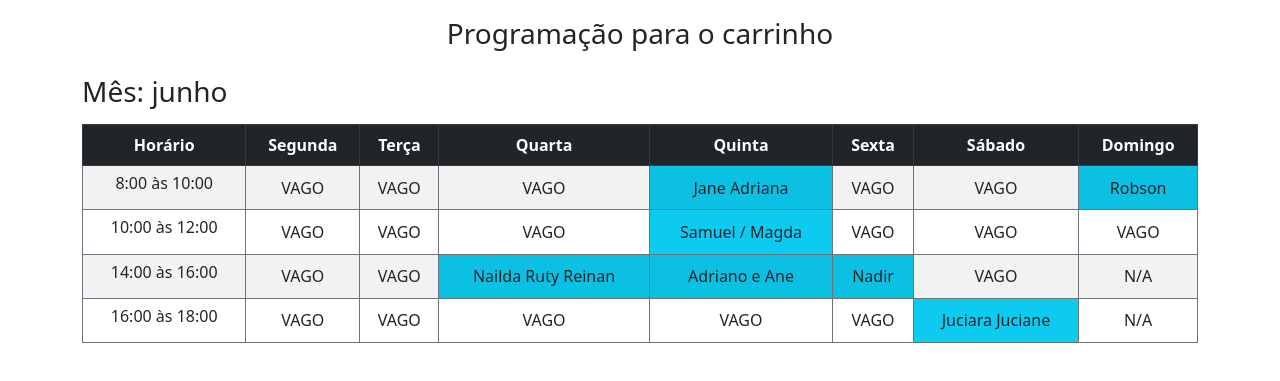
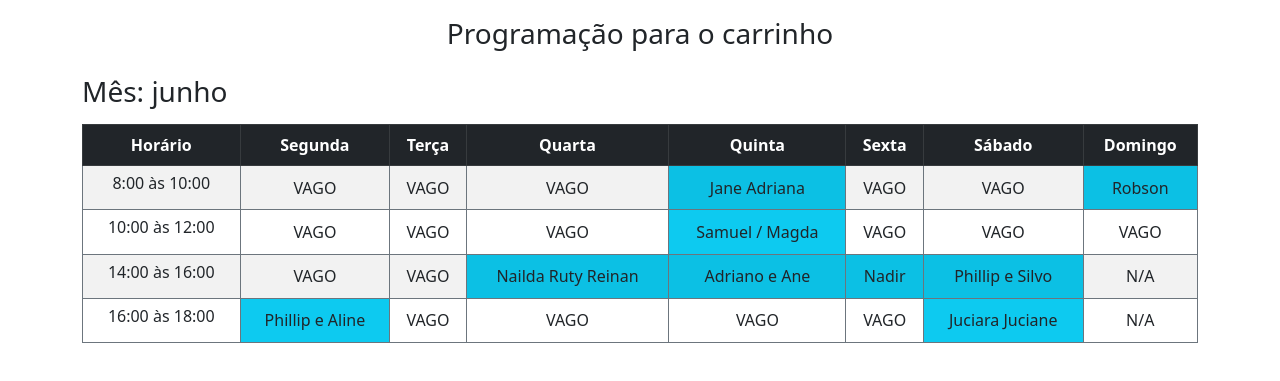
Before and after one commit to adrianoarch/testemunho-publico, a plain HTML site: page assets/months/carrinho.html in a window 1280 px wide. Shown: the part 63-444 px from the top of the page. Drawn offline with nearby package versions, Linux system fonts and the light colour scheme.

Commit message:
Incluindo novos nomes

```diff
--- a/assets/months/carrinho.html
+++ b/assets/months/carrinho.html
@@ -143,8 +143,8 @@
                                     <td class="bg-info" id="sexta">
                                         Nadir
                                     </td>
-                                    <td id="sabado">
-                                        VAGO
+                                    <td class="bg-info" id="sabado">
+                                        Phillip e Silvo
                                     </td>
                                     <td id="domingo">
                                         N/A
@@ -154,8 +154,8 @@
                                     <td>
                                         <h5 class="fs-6">16:00 às 18:00</h5>
                                     </td>
-                                    <td id="segunda">
-                                        VAGO
+                                    <td class="bg-info" id="segunda">
+                                        Phillip e Aline
                                     </td>
                                     <td id="terca">
                                         VAGO
```
